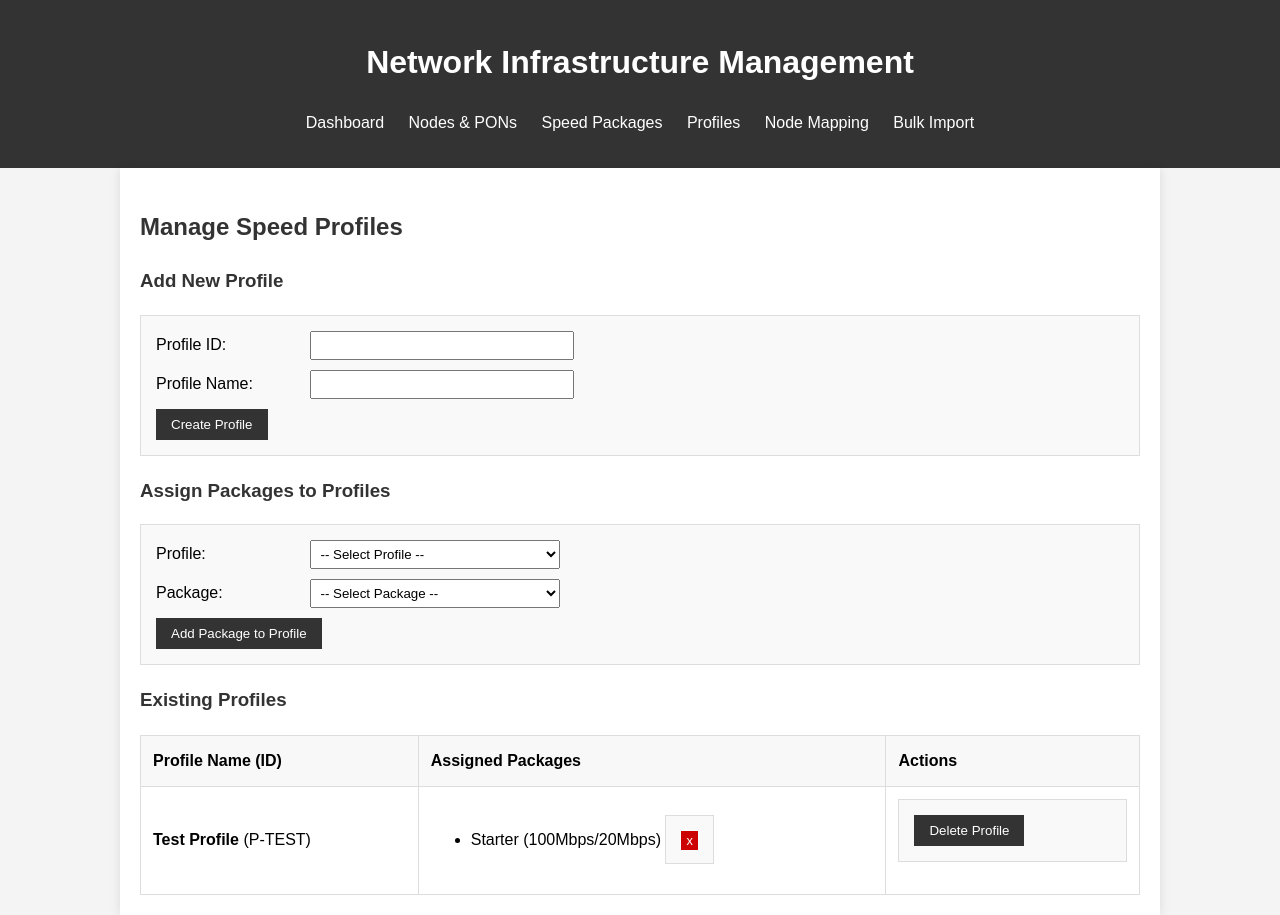
After one commit to devdog1/packageTown, a PHP site: page /manage_profiles.php in a window 1280 px wide. The commit adds this page. Run offline with PHP 8.4, Linux system fonts and the light colour scheme.

Commit message:
Implement speed profiles and node-profile mapping.
- Introduced Speed Profiles to group multiple speed packages.
- Updated node mapping to associate nodes/PONs with profiles instead of individual packages.
- Added manage_profiles.php for profile CRUD and package assignment.
- Updated dashboard to display nodes with their profiles and nested packages.
- Updated bulk import and templates to support the new profile-based structure.
- Removed deprecated direct package mapping files.

Co-authored-by: devdog1 <10189540+devdog1@users.noreply.github.com>

```diff
--- /dev/null
+++ b/data/node_profile_mapping.csv
@@ -0,0 +1,2 @@
+node_pon_id,profile_id
+N101,P-TEST
--- a/data/package_mapping.csv
+++ /dev/null
@@ -1,2 +0,0 @@
-node_pon_id,package_id
-N101,PKG1
--- /dev/null
+++ b/data/profile_package_mapping.csv
@@ -0,0 +1,2 @@
+profile_id,package_id
+P-TEST,PKG1
--- /dev/null
+++ b/data/profiles.csv
@@ -0,0 +1,2 @@
+profile_id,profile_name
+P-TEST,"Test Profile"
--- a/manage_nodes_pons.php
+++ b/manage_nodes_pons.php
@@ -64,7 +64,8 @@ if (isset($_GET['edit'])) {
                 <li><a href="index.php">Dashboard</a></li>
                 <li><a href="manage_nodes_pons.php">Nodes & PONs</a></li>
                 <li><a href="manage_packages.php">Speed Packages</a></li>
-                <li><a href="manage_mapping.php">Package Mappings</a></li>
+                <li><a href="manage_profiles.php">Profiles</a></li>
+                <li><a href="manage_mapping.php">Node Mapping</a></li>
                 <li><a href="import.php">Bulk Import</a></li>
             </ul>
         </nav>
--- a/manage_packages.php
+++ b/manage_packages.php
@@ -66,7 +66,8 @@ if (isset($_GET['edit'])) {
                 <li><a href="index.php">Dashboard</a></li>
                 <li><a href="manage_nodes_pons.php">Nodes & PONs</a></li>
                 <li><a href="manage_packages.php">Speed Packages</a></li>
-                <li><a href="manage_mapping.php">Package Mappings</a></li>
+                <li><a href="manage_profiles.php">Profiles</a></li>
+                <li><a href="manage_mapping.php">Node Mapping</a></li>
                 <li><a href="import.php">Bulk Import</a></li>
             </ul>
         </nav>
--- /dev/null
+++ b/manage_profiles.php
@@ -0,0 +1,179 @@
+<?php
+require_once 'csv_helper.php';
+
+$profiles_file = 'data/profiles.csv';
+$mapping_file = 'data/profile_package_mapping.csv';
+$packages_file = 'data/speed_packages.csv';
+
+$message = '';
+
+if ($_SERVER['REQUEST_METHOD'] === 'POST') {
+    $action = $_POST['action'] ?? '';
+
+    if ($action === 'add_profile') {
+        $rows = read_csv($profiles_file);
+        $rows[] = [
+            'profile_id' => $_POST['profile_id'],
+            'profile_name' => $_POST['profile_name']
+        ];
+        write_csv($profiles_file, $rows);
+        $message = "Profile added successfully.";
+    } elseif ($action === 'delete_profile') {
+        $id = $_POST['profile_id'];
+        $rows = array_filter(read_csv($profiles_file), fn($r) => $r['profile_id'] !== $id);
+        write_csv($profiles_file, array_values($rows));
+        // Also delete mappings
+        $mappings = array_filter(read_csv($mapping_file), fn($m) => $m['profile_id'] !== $id);
+        write_csv($mapping_file, array_values($mappings));
+        $message = "Profile and its mappings deleted.";
+    } elseif ($action === 'add_mapping') {
+        $rows = read_csv($mapping_file);
+        $new_mapping = ['profile_id' => $_POST['profile_id'], 'package_id' => $_POST['package_id']];
+        // Duplicate check
+        $exists = false;
+        foreach ($rows as $row) {
+            if ($row['profile_id'] == $new_mapping['profile_id'] && $row['package_id'] == $new_mapping['package_id']) {
+                $exists = true; break;
+            }
+        }
+        if (!$exists) {
+            $rows[] = $new_mapping;
+            write_csv($mapping_file, $rows);
+            $message = "Package added to profile.";
+        }
+    } elseif ($action === 'delete_mapping') {
+        $pid = $_POST['profile_id'];
+        $pkid = $_POST['package_id'];
+        $rows = array_filter(read_csv($mapping_file), fn($m) => !($m['profile_id'] == $pid && $m['package_id'] == $pkid));
+        write_csv($mapping_file, array_values($rows));
+        $message = "Package removed from profile.";
+    }
+}
+
+$profiles = read_csv($profiles_file);
+$packages = read_csv($packages_file);
+$mappings = read_csv($mapping_file);
+
+$pkg_lookup = [];
+foreach ($packages as $p) $pkg_lookup[$p['package_id']] = $p['package_name'] . " (" . $p['download_speed'] . "/" . $p['upload_speed'] . ")";
+
+$profile_packages = [];
+foreach ($mappings as $m) {
+    $profile_packages[$m['profile_id']][] = $m['package_id'];
+}
+?>
+<!DOCTYPE html>
+<html lang="en">
+<head>
+    <meta charset="UTF-8">
+    <title>Manage Profiles</title>
+    <link rel="stylesheet" href="style.css">
+</head>
+<body>
+    <header>
+        <h1>Network Infrastructure Management</h1>
+        <nav>
+            <ul>
+                <li><a href="index.php">Dashboard</a></li>
+                <li><a href="manage_nodes_pons.php">Nodes & PONs</a></li>
+                <li><a href="manage_packages.php">Speed Packages</a></li>
+                <li><a href="manage_profiles.php">Profiles</a></li>
+                <li><a href="manage_mapping.php">Node Mapping</a></li>
+                <li><a href="import.php">Bulk Import</a></li>
+            </ul>
+        </nav>
+    </header>
+    <main>
+        <h2>Manage Speed Profiles</h2>
+        <?php if ($message) echo "<p class='message'>$message</p>"; ?>
+
+        <section>
+            <h3>Add New Profile</h3>
+            <form method="post">
+                <input type="hidden" name="action" value="add_profile">
+                <div>
+                    <label>Profile ID:</label>
+                    <input type="text" name="profile_id" required>
+                </div>
+                <div>
+                    <label>Profile Name:</label>
+                    <input type="text" name="profile_name" required>
+                </div>
+                <button type="submit">Create Profile</button>
+            </form>
+        </section>
+
+        <section>
+            <h3>Assign Packages to Profiles</h3>
+            <form method="post">
+                <input type="hidden" name="action" value="add_mapping">
+                <div>
+                    <label>Profile:</label>
+                    <select name="profile_id" required>
+                        <option value="">-- Select Profile --</option>
+                        <?php foreach ($profiles as $p): ?>
+                            <option value="<?php echo htmlspecialchars($p['profile_id']); ?>"><?php echo htmlspecialchars($p['profile_name']); ?></option>
+                        <?php endforeach; ?>
+                    </select>
+                </div>
+                <div>
+                    <label>Package:</label>
+                    <select name="package_id" required>
+                        <option value="">-- Select Package --</option>
+                        <?php foreach ($packages as $pkg): ?>
+                            <option value="<?php echo htmlspecialchars($pkg['package_id']); ?>"><?php echo htmlspecialchars($pkg_lookup[$pkg['package_id']]); ?></option>
+                        <?php endforeach; ?>
+                    </select>
+                </div>
+                <button type="submit">Add Package to Profile</button>
+            </form>
+        </section>
+
+        <section>
+            <h3>Existing Profiles</h3>
+            <table>
+                <thead>
+                    <tr>
+                        <th>Profile Name (ID)</th>
+                        <th>Assigned Packages</th>
+                        <th>Actions</th>
+                    </tr>
+                </thead>
+                <tbody>
+                    <?php foreach ($profiles as $p): ?>
+                    <tr>
+                        <td><strong><?php echo htmlspecialchars($p['profile_name']); ?></strong> (<?php echo htmlspecialchars($p['profile_id']); ?>)</td>
+                        <td>
+                            <?php if (isset($profile_packages[$p['profile_id']])): ?>
+                                <ul>
+                                <?php foreach ($profile_packages[$p['profile_id']] as $pkg_id): ?>
+                                    <li>
+                                        <?php echo htmlspecialchars($pkg_lookup[$pkg_id] ?? $pkg_id); ?>
+                                        <form method="post" style="display:inline;">
+                                            <input type="hidden" name="action" value="delete_mapping">
+                                            <input type="hidden" name="profile_id" value="<?php echo htmlspecialchars($p['profile_id']); ?>">
+                                            <input type="hidden" name="package_id" value="<?php echo htmlspecialchars($pkg_id); ?>">
+                                            <button type="submit" style="padding: 2px 5px; font-size: 0.8em; background: #c00;">x</button>
+                                        </form>
+                                    </li>
+                                <?php endforeach; ?>
+                                </ul>
+                            <?php else: ?>
+                                No packages assigned.
+                            <?php endif; ?>
+                        </td>
+                        <td>
+                            <form method="post">
+                                <input type="hidden" name="action" value="delete_profile">
+                                <input type="hidden" name="profile_id" value="<?php echo htmlspecialchars($p['profile_id']); ?>">
+                                <button type="submit" onclick="return confirm('Delete profile?')">Delete Profile</button>
+                            </form>
+                        </td>
+                    </tr>
+                    <?php endforeach; ?>
+                </tbody>
+            </table>
+        </section>
+    </main>
+</body>
+</html>
--- /dev/null
+++ b/templates/node_profile_mapping_template.csv
@@ -0,0 +1,3 @@
+node_pon_id,profile_id
+LA-01,PROF-GOLD
+CH-05,PROF-SILVER
--- a/templates/package_mapping_template.csv
+++ /dev/null
@@ -1,5 +0,0 @@
-node_pon_id,package_id
-LA-01,PKG1
-LA-01,PKG2
-CH-05,PKG2
-CH-05,PKG3
--- /dev/null
+++ b/templates/profile_package_mapping_template.csv
@@ -0,0 +1,6 @@
+profile_id,package_id
+PROF-GOLD,PKG1
+PROF-GOLD,PKG2
+PROF-GOLD,PKG3
+PROF-SILVER,PKG1
+PROF-SILVER,PKG2
--- /dev/null
+++ b/templates/profiles_template.csv
@@ -0,0 +1,3 @@
+profile_id,profile_name
+PROF-GOLD,Gold Profile
+PROF-SILVER,Silver Profile
```
Also changed, not shown: import.php (+11 -5 lines), index.php (+38 -13 lines), manage_mapping.php (+26 -27 lines).
